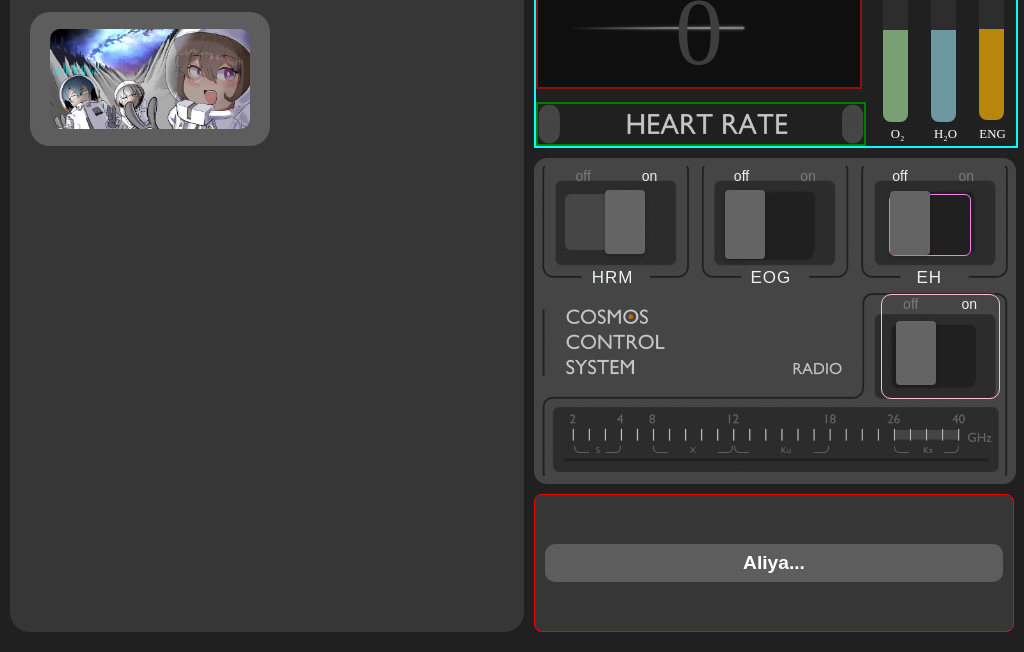
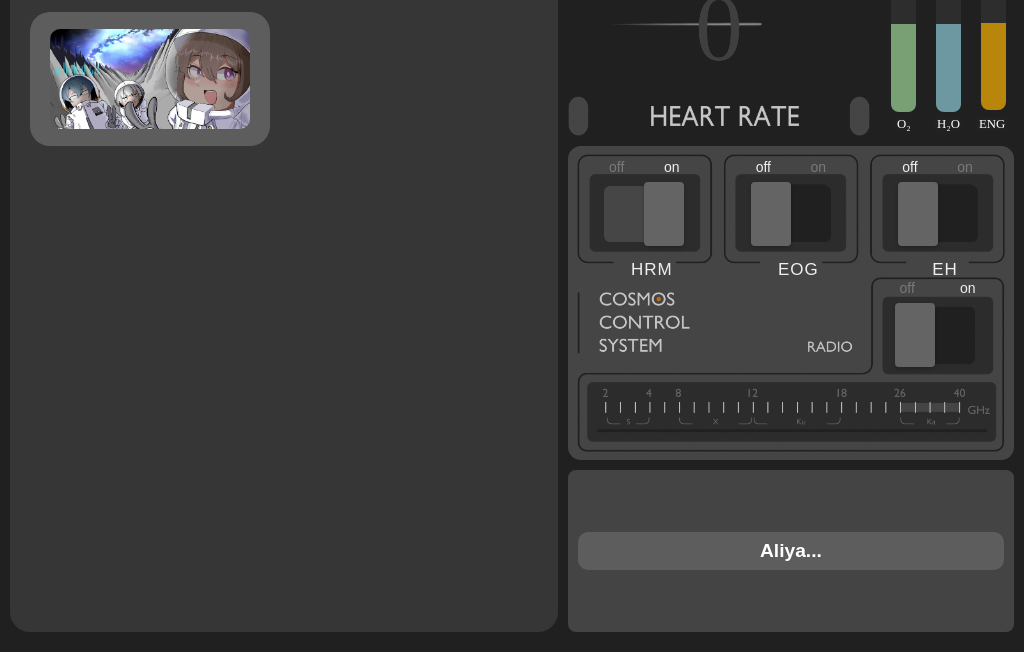
Before and after one commit to LaoQiTX/Aliya_Cosmos, an Electron app: page index.html in a window 1024 px wide. Shown: the part 148-800 px from the top of the page. Drawn offline with Linux system fonts and the light colour scheme; no server answers.

Commit message:
style: 移除冗余样式并优化CSS代码结构
移除不必要的边框和内联样式，优化CSS代码结构以提高可读性和维护性。同时，调整部分元素的布局和样式以提升用户体验。

```diff
--- a/css/index.css
+++ b/css/index.css
@@ -3,7 +3,6 @@ html {
 }
 
 header {
- 	/* width: 100%; */
 	padding: 10px;
 }
 
@@ -48,24 +47,29 @@ html {
 
 .cosmos-body {
 	display: flex;
- 	flex-direction: row; /* 水平布局 */
+	flex-direction: row;
+	/* 水平布局 */
 	height: calc(100vh - 5rem);
 	column-gap: 10px;
 	/* 减去 header 的高度 */
 	padding: 10px;
 	box-sizing: border-box;
- 	width: 100%; /* 占据全部宽度 */
+	width: 100%;
+	/* 占据全部宽度 */
 }
 
 .cosmos-chat {
- 	flex: 1; /* 占据剩余宽度 */
+	flex: 1;
+	/* 占据剩余宽度 */
 	display: flex;
 	flex-direction: column;
 	background-color: #363636;
 	border-radius: 20px;
 	overflow: hidden;
-    width: 100%; /* 占据全部宽度 */
-    height: 100%; /* 占据全部高度 */
+	width: 100%;
+	/* 占据全部宽度 */
+	height: 100%;
+	/* 占据全部高度 */
 }
 
 .messages {
@@ -120,7 +124,7 @@ html {
 	align-self: flex-end;
 }
 
- .message.time-msg{
+.message.time-msg {
 	align-self: center;
 	text-align: center;
 	color: gray;
@@ -174,7 +178,6 @@ html {
 	}
 }
 
-
 body {
 	margin: 0;
 }
@@ -182,26 +185,26 @@ html {
 .name {
 	width: 50%;
 	height: 1vh;
-
 }
 
 .cosmos-right {
- 	flex: 0 0 30rem; /* 不允许放大，不允许缩小，初始宽度为 30rem */
 	display: flex;
- 	flex-direction: column; /* 垂直布局 */
-	/* padding: 10px; */
-	box-sizing: border-box; /* 包含 padding */
+	flex-direction: column;
+	/* 垂直布局 */
+	box-sizing: border-box;
+	/* 包含 padding */
+	height: 100%;
+	/* 确保 cosmos-right 高度撑满父元素 */
 }
 
 .dashboard {
 	display: flex;
 	flex-direction: row;
-	/* padding: 40px; */
 	width: 100%;
 	height: 100%;
-	column-gap:10px;
+	column-gap: 10px;
 	justify-content: space-between;
-	border: aqua 2px solid;
+	/* border: aqua 2px solid; */
 	max-height: fit-content;
 	min-height: fit-content;
 }
@@ -209,26 +212,34 @@ html {
 .heart-section {
 	flex: 1;
 	display: flex;
-	flex-direction: column; /* 水平布局 */
+	flex-direction: column;
+	/* 水平布局 */
 	justify-content: space-between;
 	align-items: stretch;
-	/* border-right: 2px solid #333; */
 	width: 73%;
 	row-gap: 13px;
-	/* max-height: 30vh; */
 }
 
 .heart-rate {
-	width: 100%; /* 占据全部宽度 */
-	background-image: url('../res/animation/heart_beat/heart_beat_0.gif'); /* 替换为你的心跳图 URL */
-	background-size: cover; /* 覆盖整个区域 */
- 	background-position: center; /* 居中显示 */
+	width: 100%;
+	/* 占据全部宽度 */
+	background-image: url('../res/animation/heart_beat/heart_beat_0.gif');
+	/* 替换为你的心跳图 URL */
+	mix-blend-mode: lighten;
+	/* 混合模式 */
+	background-size: cover;
+	/* 覆盖整个区域 */
+	background-position: center;
+	/* 居中显示 */
 	display: flex;
- 	justify-content: center; /* 垂直居中 */
- 	align-items: center; /* 水平居中 */
- 	border: red 0.125rem solid; /* 2px / 16px */
- 	opacity: 0.5; /* 设置透明度 */
- 	box-sizing: border-box; /* 包含 border */
+	justify-content: center;
+	/* 垂直居中 */
+	align-items: center;
+	/* 水平居中 */
+	opacity: 0.5;
+	/* 设置透明度 */
+	box-sizing: border-box;
+	/* 包含 border */
 }
 
 .bpm {
@@ -241,10 +252,11 @@ html {
 	min-height: 40px;
 	color: white;
 	font-size: 1.5em;
-	border: green 2px solid;
 	background-image: url('../res/img/heart_rate.png');
-	background-size: 100% 100%; /* 图片自适应宽和高 */
-	background-repeat: no-repeat; /* 防止图片重复 */
+	background-size: 100% 100%;
+	/* 图片自适应宽和高 */
+	background-repeat: no-repeat;
+	/* 防止图片重复 */
 }
 
 .metrics {
@@ -259,12 +271,12 @@ html {
 .metric {
 	text-align: center;
 	height: auto;
-	flex: 1; /* 占据剩余高度 */
+	flex: 1;
 	display: flex;
-	flex-direction: column;
-	justify-content: space-between;
 	padding-left: 3px;
 	padding-top: 3px;
+	flex-direction: column;
+	align-items: center;
 }
 
 .bars {
@@ -325,11 +337,9 @@ html {
 
 .Aliya {
 	color: white;
- 	/* width: 90%; */
 	border-radius: 10px;
 	font-size: 1.5rem;
 	padding: 0 0 0 15px;
- 	/* position: absolute; */
 	top: 0;
 	background: #454545;
 }
@@ -338,7 +348,7 @@ html {
 
 .status-labels {
 	position: absolute;
- 	top: 7px;
+	top: 6px;
 	left: 0px;
 	width: 100%;
 	display: flex;
@@ -393,9 +403,7 @@ html {
 }
 
 .s-label {
- 	/* background-color: #454545; */
 	width: 55px;
- 	/* height: 21px; */
 	text-align: center;
 	color: #ecf0f1;
 	font-family: Arial, sans-serif;
@@ -407,28 +415,28 @@ html {
 }
 
 .cosmos-right-switch {
-	width: 97%;
+	/* width: 97%; */
+	height: 298px;
 	background: #454545;
 	border-radius: 13px;
-	/* height: 30vh; */
 	margin-top: 10px;
 	padding: 1vh;
-	/* margin-left: auto; */
-	/* margin-right: auto; */
+	/* flex: 1; 让按钮部分自适应剩余高度 */
 }
 
 .switch-right-bg {
 	position: relative;
-		/* width: 100%; */
-		/* height: 30vh; */
-		height: 310px;
+	height: 100%;
+	/* 让背景图高度撑满父元素 */
 	background-image: url(../res/img/cosmos_console.png);
-		background-size: cover;
+	background-size: contain;
+	/* 修改为 contain 以保持图片比例 */
 	background-position: center;
+	background-repeat: no-repeat;
+	/* 防止图片重复 */
 }
 
 .switch-bg {
- 	/* background: #2c2c2c; */
 	width: 6rem;
 	height: 4.2rem;
 	border-radius: 8px;
@@ -437,38 +445,28 @@ html {
 
 .switch-wrapper {
 	position: relative;
- 	/* border: 2px #202020 solid; */
 	border-radius: 10px;
 	padding: 7px;
 }
 
-
 .switch-container {
 	position: relative;
- 	top: -13px;
- 	/* right: -5px; */
+	top: -9px;
 	display: grid;
- 	/* 启用 Grid 布局 */
- 	grid-template-columns: repeat(3, 1fr);
- 	/* 关键新增：定义三列 */
- 	grid-auto-rows: auto,auto;
- 	/* 自动行高（可选） */
-	justify-content: space-around;
-	/* display: flex; */
+	grid-template-columns: repeat(3, 5fr);
 	gap: 1.6rem;
 	padding: 0.5rem;
 	border-radius: 15px;
+	justify-items: center;
+	align-items: center;
 }
 
 .switch-wrapper:nth-child(4) {
 	grid-row: 2 / 3;
- 	/* 第二行 */
 	grid-column: 3 / 4;
- 	/* 第三列 */
- 	margin-top: 5px;
+	margin-top: -7px;
 	justify-self: flex-end;
 }
-
 
 #switch-bg {
 	width: 380px;
@@ -483,13 +481,33 @@ html {
 		display: none;
 	}
 
+	.switch-right-bg {
+		width: max-content;
+		background-size: contain;
+		background-position: center;
+		position: relative;
+		left: 50%;
+		transform: translate(-50%);
+	}
+
+	.label {
+		height: 4rem;
+	}
+
 	.cosmos-body {
 		width: 100%;
- 	}
+		flex-direction: column;
+		/* 垂直布局 */
+		/* height: auto; */
 	}
 
- img {
- 	-webkit-user-drag: none;
+	.cosmos-chat {
+		min-height: 300px;
+	}
+
+	.cosmos-right {
+		margin-top: 10px;
+	}
 }
 
 @media only screen and (max-width: 650px) {
@@ -505,19 +523,25 @@ html {
 }
 
 .player-options-container {
- 	flex: 1; /* 占据剩余高度 */
- 	background-color: #363636;
+	flex: 1;
+	/* 占据剩余高度 */
+	background-color: #444444;
 	border-radius: 20px;
 	margin-top: 10px;
-    display: flex; /* 使用 Flexbox 布局 */
-    justify-content: center; /* 均匀分布按钮 */
-    align-items: center; /* 垂直居中按钮 */
+	display: flex;
+	/* 使用 Flexbox 布局 */
+	justify-content: center;
+	/* 均匀分布按钮 */
+	align-items: center;
+	/* 垂直居中按钮 */
 	background-repeat: no-repeat;
 	background-position: center;
 	background-size: contain;
-	max-height: 300px; /* 设置容器的最大高度，超过这个高度时会出现滚动 */
-	overflow-y: auto; /* 如果内容超出，显示垂直滚动条 */
-	padding: 10px; /* 为容器添加一些内边距，防止内容贴着边缘 */
+	/* max-height: 300px; 设置容器的最大高度，超过这个高度时会出现滚动 */
+	overflow-y: auto;
+	/* 如果内容超出，显示垂直滚动条 */
+	padding: 10px;
+	/* 为容器添加一些内边距，防止内容贴着边缘 */
 }
 
 .player-options-container button {
@@ -530,8 +554,10 @@ html {
 }
 
 .chat-image {
-	max-width: 200px; /* 限制最大宽度 */
-	max-height: 200px; /* 限制最大高度 */
+	max-width: 200px;
+	/* 限制最大宽度 */
+	max-height: 200px;
+	/* 限制最大高度 */
 	border-radius: 10px;
 	display: block;
 	margin: 5px 0;
--- a/css/popup.css
+++ b/css/popup.css
@@ -87,7 +87,6 @@
     /* background-color: #363636; */
     display: flex;
     flex-direction: column;
-    border: red solid 1px;
     min-height: 41px;
     flex-grow: 1;
     gap: 10px;
--- a/index.html
+++ b/index.html
@@ -104,13 +104,8 @@
 								<span class="status-label on">on</span>
 							</div>
 							<div class="switch-bg">
-								<div class="switch"
-								id="eog-switch-btn"
-								style="
-								width: 5.5rem;
-								margin-left: 10px;
-								padding-top: 10px;">
-									<div class="switch-button" style="height: 4.3rem"></div>
+								<div class="switch" id="eog-switch-btn">
+									<div class="switch-button"></div>
 								</div>
 							</div>
 							<div class="s-label">EOG</div>
@@ -122,24 +117,20 @@
 								<span class="status-label on">on</span>
 							</div>
 							<div class="switch-bg">
-								<div class="switch" id="eh-switch-btn" style="border: violet solid 1px;margin-left: 15px;padding-top: 4px;">
+								<div class="switch" id="eh-switch-btn">
 									<div class="switch-button"></div>
 								</div>
 							</div>
 							<div class="s-label">EH</div>
 						</div>
 
-						<div class="switch-wrapper" style="
-						padding-top: 4px;
-						padding-left: 5px;
-						height: 92px;
-						border: pink solid 1px;">
-							<div class="status-labels" style="margin-top: -6px;">
+						<div class="switch-wrapper">
+							<div class="status-labels">
 								<span class="status-label off">off</span>
 								<span class="status-label on active">on</span>
 							</div>
-							<div class="switch-bg" style="padding-left: 9px;padding-top: 0px;">
-								<div class="switch" style="height: 3.7rem;margin-top: 20px;margin-left: 0px;">
+							<div class="switch-bg" style="padding-left: 11px;padding-top: 0px;">
+								<div class="switch" style="margin-top: 20px;margin-left: 0px;">
 									<div class="switch-button"></div>
 								</div>
 							</div>
--- a/js/index.js
+++ b/js/index.js
@@ -281,7 +281,7 @@ function wait(ms) {
 // 显示加载点点点的GIF
 function showPointLoadingGif() {
 	elements.optionsContainer.style.backgroundImage = "url('../res/animation/wait/donet_waiting.gif')";
-	elements.optionsContainer.style.backgroundSize = 'cover';
+	// elements.optionsContainer.style.backgroundSize = 'cover';
 	elements.optionsContainer.innerHTML = ''; // 隐藏选项
 }
 
```
Also changed, not shown: 1 other file. Lines whose indentation alone changed are shown as unchanged.
